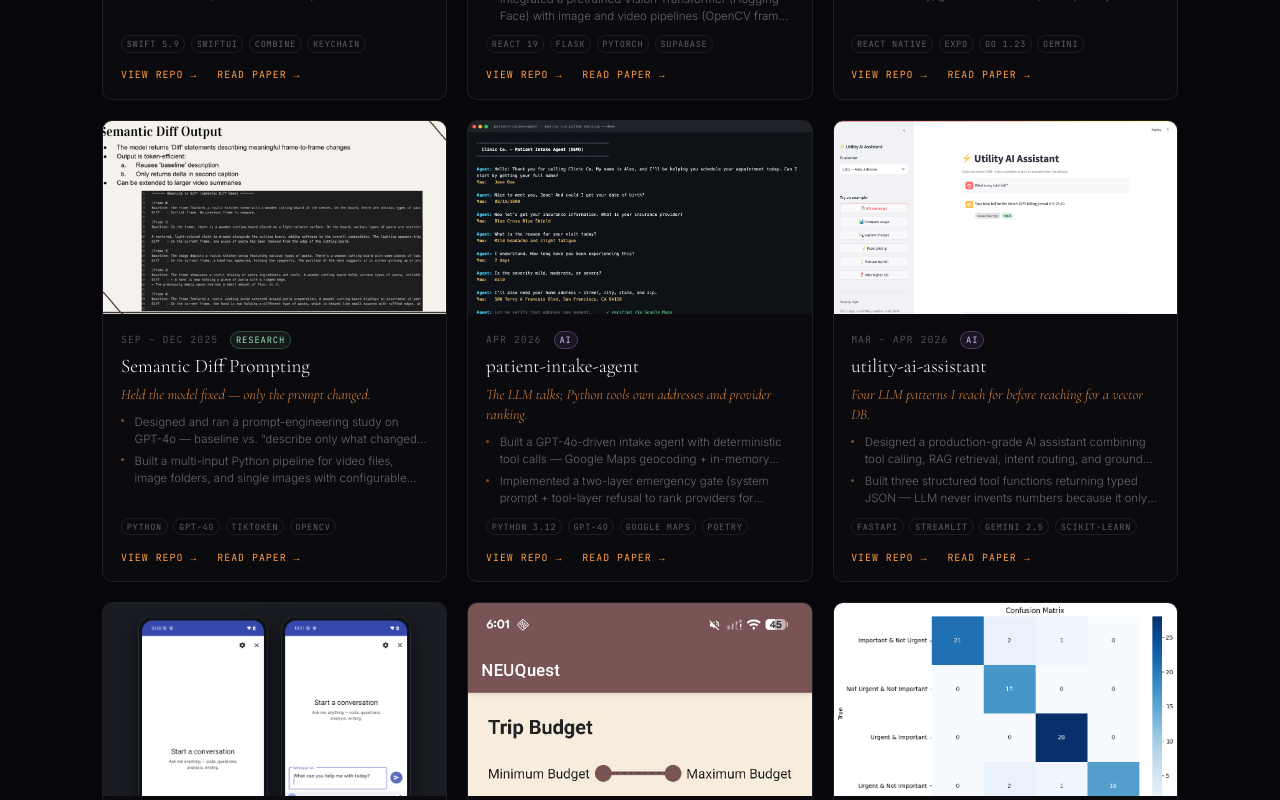
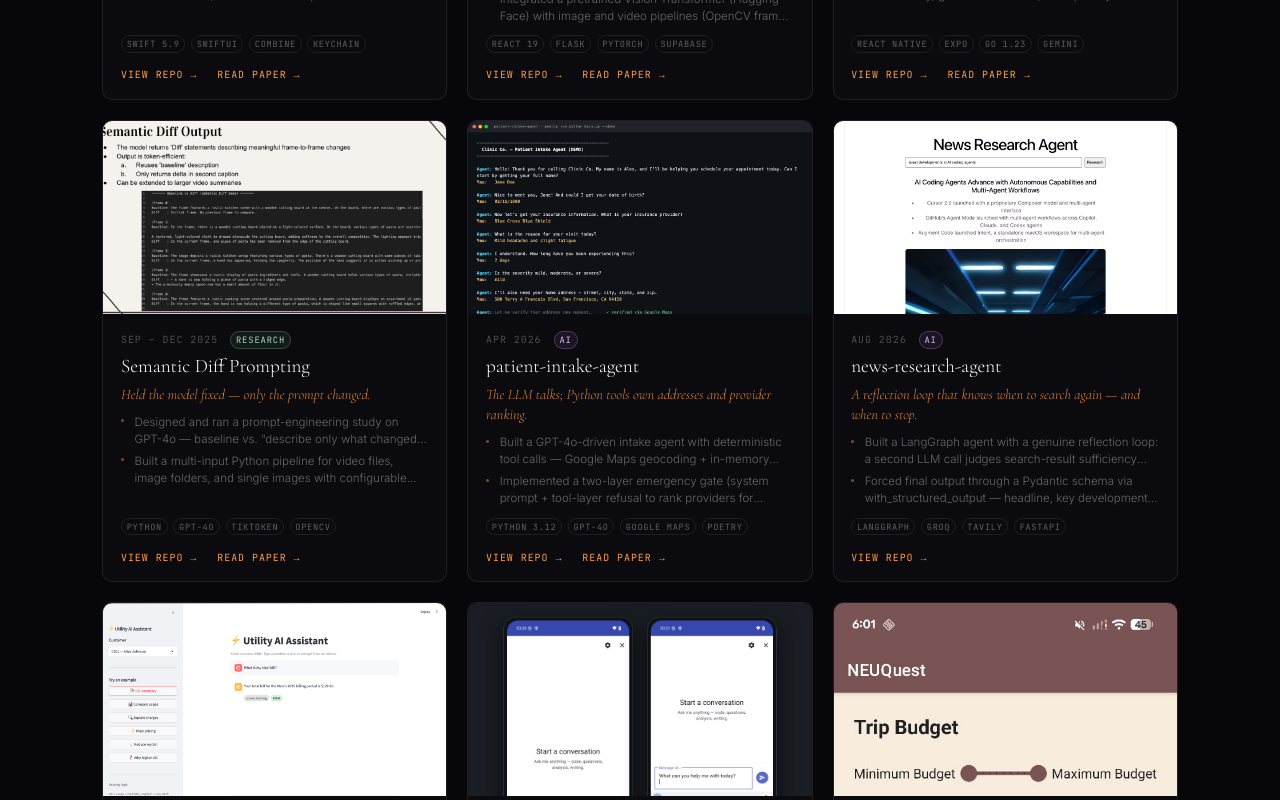
Before and after one commit to Kaustubha-09/kaustubha.vercel.app, a Next.js app: page / in a window 1280 px wide. Shown: the part 5680-6480 px from the top of the page. Built offline with nearby package versions, Linux system fonts and the light colour scheme.

Commit message:
Add news-research-agent to projects

```diff
--- a/src/data/projects.ts
+++ b/src/data/projects.ts
@@ -168,6 +168,23 @@ export const PROJECTS: Project[] = [
     paper: '/papers/PatientIntakeAgent.pdf',
   },
   {
+    name: 'news-research-agent',
+    period: 'Aug 2026',
+    category: 'AI',
+    tagline: 'A reflection loop that knows when to search again — and when to stop.',
+    description:
+      'LangGraph research agent — Groq LLM + Tavily search with reflection-loop routing, Pydantic structured output, and multimodal image generation, deployed to Azure Container Apps.',
+    bullets: [
+      'Built a LangGraph agent with a genuine reflection loop: a second LLM call judges search-result sufficiency and conditionally re-searches, capped to prevent runaway API cost.',
+      'Forced final output through a Pydantic schema via with_structured_output — headline, key developments, sources, image prompt — instead of parsed free text.',
+      'Designed a dual-mode image pipeline: uploads to Azure Blob Storage when configured, falls back to local disk otherwise, with zero branching in the calling code.',
+      'Deployed FastAPI + React to Azure (Container Apps, Blob Storage, Static Web Apps), debugging a real arm64/amd64 Docker mismatch and a `:latest`-tag redeploy caching gotcha along the way.',
+    ],
+    tech: ['LangGraph', 'Groq', 'Tavily', 'FastAPI', 'React', 'Docker', 'Azure'],
+    link: 'https://github.com/Kaustubha-09/news-research-agent',
+    image: '/projects/news-research-agent.png',
+  },
+  {
     name: 'utility-ai-assistant',
     period: 'Mar – Apr 2026',
     category: 'AI',
```
Also changed, not shown: public/projects/news-research-agent.png (added).
